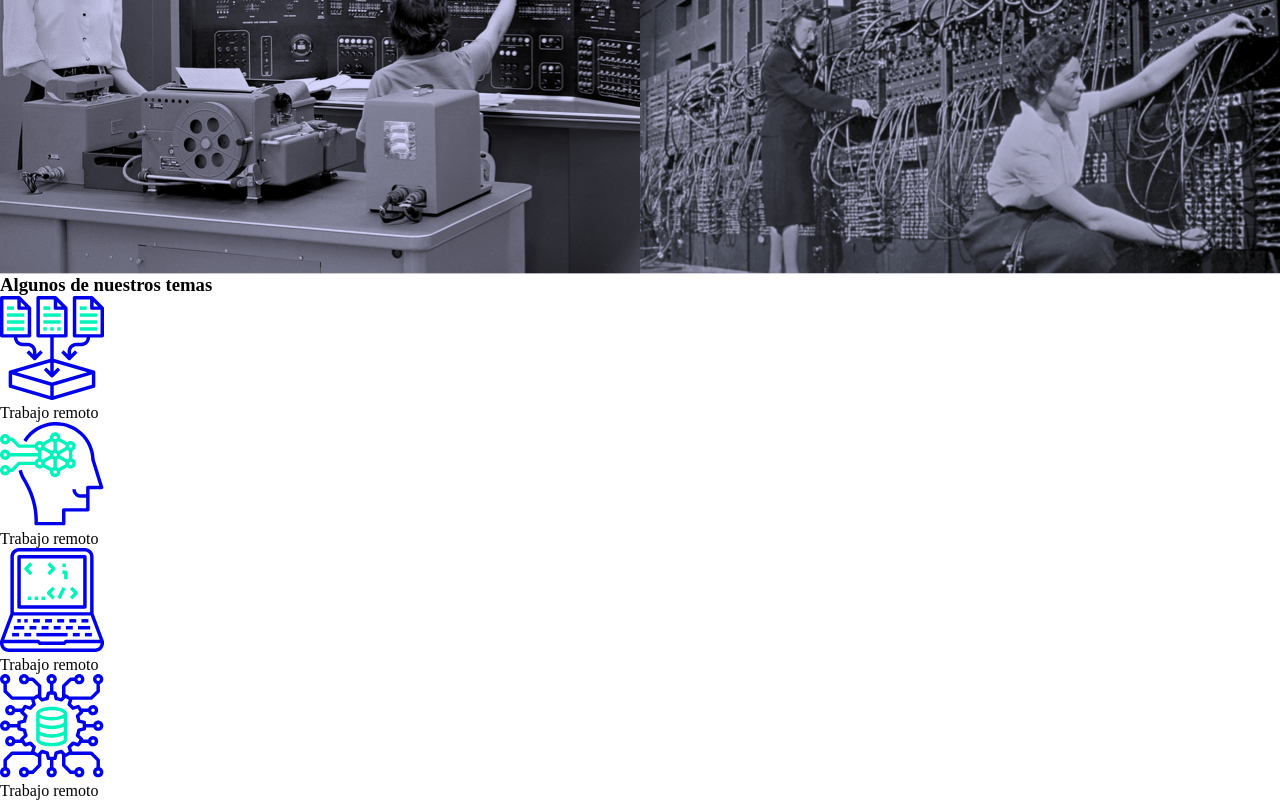
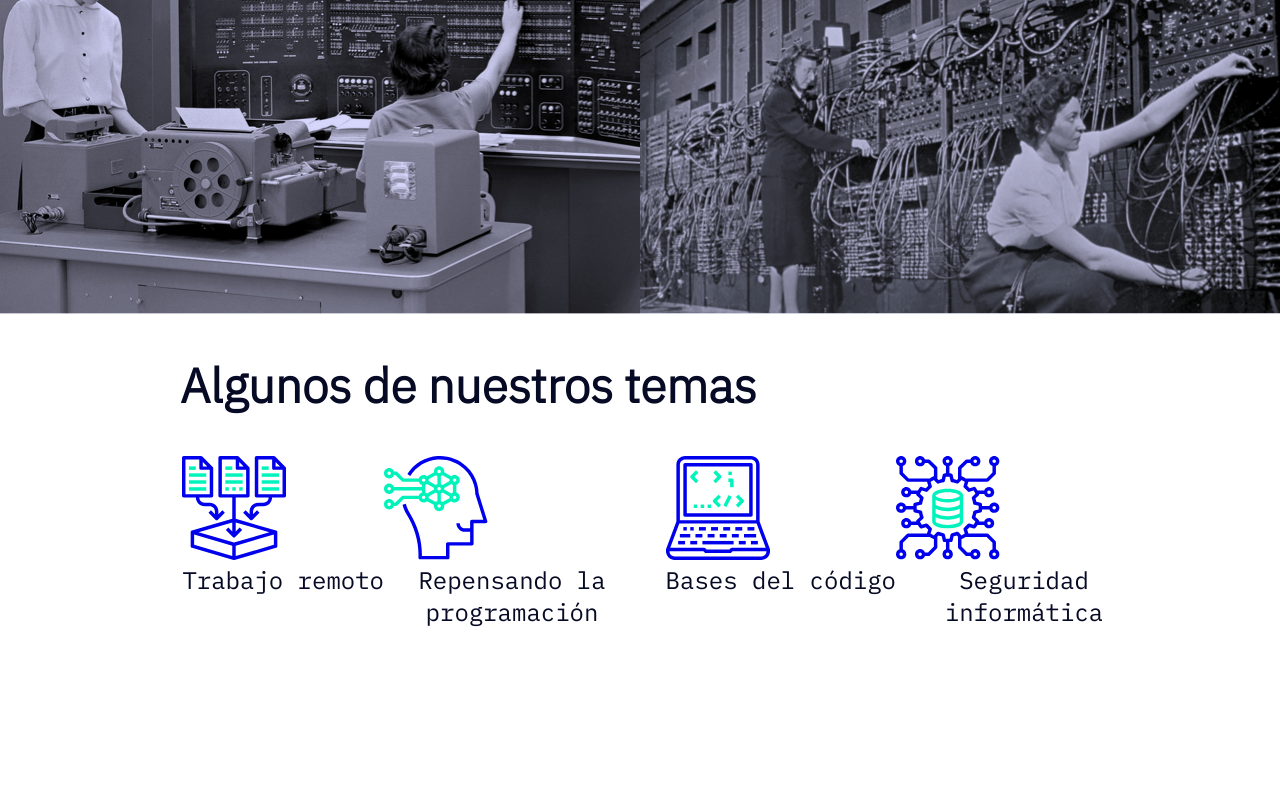
Before and after one commit to juanrodrigovicario/podcastAcamica, a plain HTML site: page index.html in a window 1280 px wide. Shown: the part 2819-3619 px from the top of the page. After the commit the page ends 3447 px from the top, so only its background shows below. Drawn offline with Linux system fonts and the light colour scheme.

Commit message:
commit para continuar comitiando

```diff
--- a/index.html
+++ b/index.html
@@ -11,6 +11,7 @@
     <!-- link a google fonts -->
     <link href="https://fonts.googleapis.com/css2?family=IBM+Plex+Mono&display=swap" rel="stylesheet">
     <link href="https://fonts.googleapis.com/css2?family=IBM+Plex+Sans:wght@300&display=swap" rel="stylesheet">
+    <link href="https://fonts.googleapis.com/css2?family=IBM+Plex+Sans:ital,wght@1,600&display=swap" rel="stylesheet">
     <title>Podcast</title>
 </head>
 <body>
@@ -73,22 +74,26 @@
 
     <section class="temas">
         <h3 class="temasSubtitulo">Algunos de nuestros temas</h3>
+        <div class="centrarTarjetas">
             <figure class="tarjetasTemas">
                 <img class="imgTarjeta" src="img/icon1.svg" alt="imagen ilustrativa">
                 <p class="textoTarjeta">Trabajo remoto</p>
             </figure>
             <figure class="tarjetasTemas">
                 <img class="imgTarjeta" src="img/icon2.svg" alt="imagen ilustrativa">
-            <p class="textoTarjeta">Trabajo remoto</p>
+                <p class="textoTarjeta">Repensando la programación</p>
             </figure>
             <figure class="tarjetasTemas">
                 <img class="imgTarjeta" src="img/icon3.svg" alt="imagen ilustrativa">
-            <p class="textoTarjeta">Trabajo remoto</p>
+                <p class="textoTarjeta">Bases del código</p>
             </figure>
             <figure class="tarjetasTemas">
                 <img class="imgTarjeta" src="img/icon4.svg" alt="imagen ilustrativa">
-            <p class="textoTarjeta">Trabajo remoto</p>
+                <p class="textoTarjeta">Seguridad informática</p>
             </figure>
+        </div>
     </section>
+
+
 </body>
 </html>
--- a/style.scss
+++ b/style.scss
@@ -1,5 +1,6 @@
 $font-family-nav:'IBM Plex Mono', monospace;
-$font-family-titulo:'IBM Plex Sans', sans-serif;;
+$font-family-titulo:'IBM Plex Sans', sans-serif;
+$font-family-titulo2:'IBM Plex Sans', sans-serif;
 $font-color-nav:#060A24;
 $font-color-nav-hover:#00F3BB;
 $font-color-blue:#0000EC;
@@ -152,18 +153,44 @@ body{
 }
 
 .seccion_fotos{
-    width: 1000px;
+    width: 100%;
     .fotos_subtitulos{
-        width: 1000px;
+        width: 100%;
         font-family: $font-family-titulo;
-        margin-left: 40px;
+        margin: 0 0 40px 180px;
         font-size:48px;
     }
     .galeria_fotos{
+        width: 100%;
         display: grid;
         grid-template-columns: 1fr 1fr 1fr;
-        .fotografias{
-            width:200px;
+        // .fotografias{
+        //     width:200px;
+        // }
+    }
+}
+
+.temas{
+    .temasSubtitulo{
+        font-family: $font-family-titulo;
+        font-size: 48px;
+        color: #060A24;
+        letter-spacing: 0;
+        margin: 40px 0 40px 180px;
+    }
+    .centrarTarjetas{
+        width:80%;
+        margin: auto;
+        display: grid;
+        grid-template-columns:repeat(4,1fr);
+        justify-content: end;
+        justify-items: end;
+        .textoTarjeta{
+            font-family: $font-family-nav;
+            font-size: 24px;
+            color: #060A24;
+            letter-spacing: 0;
+            text-align: center;
         }
     }
 }
```
Also changed, not shown: dist/style.css. Lines whose indentation alone changed are shown as unchanged.
